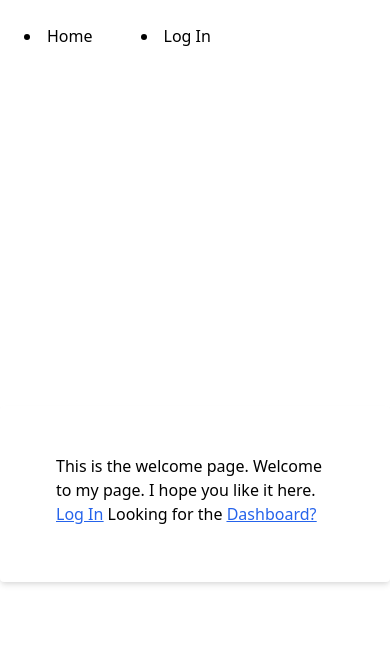
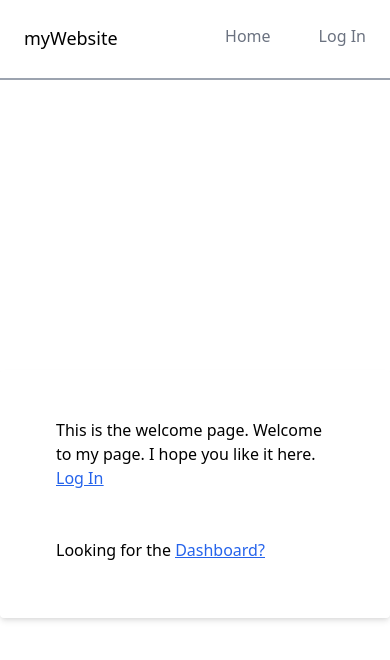
Before and after one commit to crunchytee/my-first-web-app, a React (Create React App) app: page / in a window 390 px wide. Shown: the top 660 px of the page. Built offline with nearby package versions, Linux system fonts and the light colour scheme.

Commit message:
added responsive navbar

```diff
--- /dev/null
+++ b/src/components/Navbar.css
@@ -0,0 +1,7 @@
+@tailwind base;
+@tailwind components;
+@tailwind utilities;
+
+.btn-header {
+  @apply m-6 text-gray-500 inline-block hover:text-gray-900;
+}
--- a/src/components/Navbar.js
+++ b/src/components/Navbar.js
@@ -1,16 +1,20 @@
 import React from "react";
 import { Link } from "react-router-dom";
+import "./Navbar.css";
 
 const Navbar = () => {
   return (
-    <div className="flex flex-row w-screen h-20">
-      <li className="m-6">
-        <Link to="/">Home</Link>
-      </li>
-      <li className="m-6">
-        <Link to="/login">Log In</Link>
-      </li>
-    </div>
+    <nav className="flex flex-row w-screen h-20 bg-white border-b-2 border-gray-400 justify-between">
+      <div className="m-6 text-lg">myWebsite</div>
+      <ul>
+        <div className=" btn-header">
+          <Link to="/">Home</Link>
+        </div>
+        <div className=" btn-header">
+          <Link to="/login">Log In</Link>
+        </div>
+      </ul>
+    </nav>
   );
 };
 
--- a/src/components/Welcome.js
+++ b/src/components/Welcome.js
@@ -8,7 +8,9 @@ const Welcome = () => {
           This is the welcome page. Welcome to my page. I hope you like it here.{" "}
           <a className="underline text-blue-600">
             <Link to="/login">Log In</Link>
-          </a>{" "}
+          </a>
+        </h1>
+        <h1 className="block p-6">
           Looking for the{" "}
           <a className="underline text-blue-600">
             <Link to="/dashboard">Dashboard?</Link>
--- a/tailwind.config.js
+++ b/tailwind.config.js
@@ -2,6 +2,10 @@ module.exports = {
   purge: ["./src/**/*.{js,jsx,ts,tsx}", "./public/index.html"],
   darkMode: false, // or 'media' or 'class'
   theme: {
+    backgroundColor: (theme) => ({
+      primary: "white",
+      header: "#00B2CA",
+    }),
     extend: {},
   },
   variants: {
```
